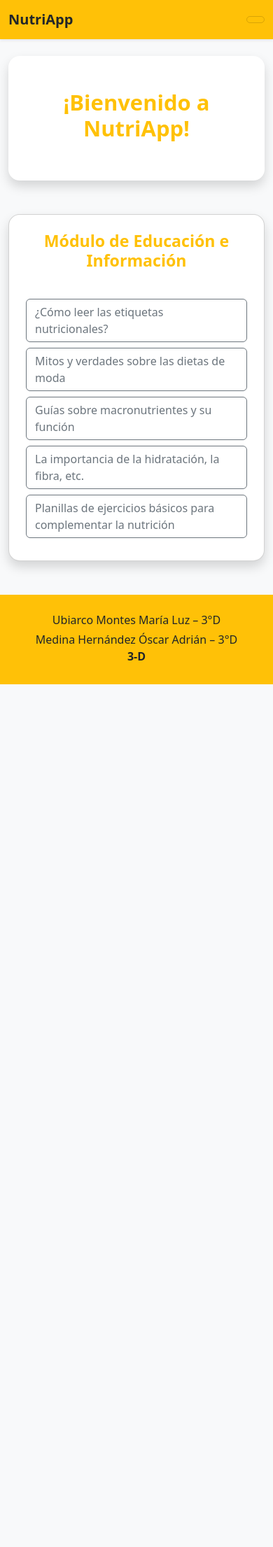
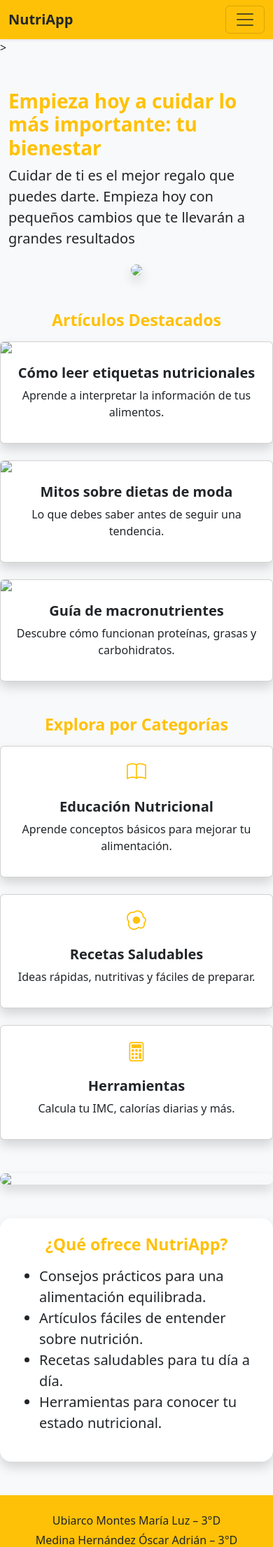
Before and after one commit to luzzz06/NutriApp, a Flask app: page / in a window 390 px wide. Shown: the top 2211 px of the page at 70% size. Before the commit the page ends 978 px from the top, so only its background shows below. Run offline with Flask 3, Linux system fonts and the light colour scheme; some libraries are stand-ins or nearby versions.

Commit message:
cambie la base

```diff
--- a/templates/base.html
+++ b/templates/base.html
@@ -3,7 +3,12 @@
   <head>
     <meta charset="UTF-8">
     <title>{% block title %}NutriApp{% endblock %}</title>
-    <link href="https://cdn.jsdelivr.net/npm/bootstrap@5.3.8/dist/css/bootstrap.min.css" rel="stylesheet" crossorigin="anonymous">
+
+
+    <link href="https://cdn.jsdelivr.net/npm/bootstrap@5.3.8/dist/css/bootstrap.min.css" rel="stylesheet">
+
+
+    <link href="https://cdn.jsdelivr.net/npm/bootstrap-icons@1.11.3/font/bootstrap-icons.css" rel="stylesheet">
   </head>
 
   <body class="bg-light">
@@ -12,8 +17,9 @@
     <nav class="navbar navbar-expand-lg bg-warning shadow-sm">
       <div class="container-fluid">
         <a class="navbar-brand fw-bold text-dark" href="{{ url_for('base') }}">NutriApp</a>
+
         <button class="navbar-toggler" type="button" data-bs-toggle="collapse" data-bs-target="#navbarNav">
-
+          <span class="navbar-toggler-icon"></span>
         </button>
 
         <div class="collapse navbar-collapse justify-content-center" id="navbarNav">
@@ -23,127 +29,139 @@
             <li class="nav-item"><a class="nav-link text-dark fw-semibold" href="{{ url_for('recetas') }}">Recetas</a></li>
             <li class="nav-item"><a class="nav-link text-dark fw-semibold" href="{{ url_for('herramientas') }}">Herramientas</a></li>
             <li class="nav-item"><a class="nav-link text-dark fw-semibold" href="{{ url_for('registro') }}">Registro</a></li>
-            <li class="nav-item"><a class="nav-link text-dark fw-semibold" href="{{ url_for('sesion') }}">inicia sesion</a></li>
+            <li class="nav-item"><a class="nav-link text-dark fw-semibold" href="{{ url_for('sesion') }}">Inicia sesión</a></li>
           </ul>
         </div>
       </div>
     </nav>
 
+    >
 
-    <header class="container my-4">
-      <div class="p-5 bg-white rounded-4 shadow text-center">
-        <h1 class="fw-bold text-warning display-5">
-          {% block titulo %}¡Bienvenido a NutriApp!{% endblock %}
-        </h1>
-      </div>
-    </header>
+      {% block contenido %}
 
-    <main class="container my-5">
-      {% block contenido %}
-      <div class="card shadow p-4 rounded-4 mb-5">
-        <h3 class="fw-bold text-warning text-center mb-4">Módulo de Educación e Información</h3>
-
-        <div class="mt-3">
-          <button class="btn btn-outline-secondary w-100 text-start mb-2" data-bs-toggle="modal" data-bs-target="#modal1">
-            ¿Cómo leer las etiquetas nutricionales?
-          </button>
-
-          <button class="btn btn-outline-secondary w-100 text-start mb-2" data-bs-toggle="modal" data-bs-target="#modal2">
-            Mitos y verdades sobre las dietas de moda
-          </button>
-
-          <button class="btn btn-outline-secondary w-100 text-start mb-2" data-bs-toggle="modal" data-bs-target="#modal3">
-            Guías sobre macronutrientes y su función
-          </button>
-
-          <button class="btn btn-outline-secondary w-100 text-start mb-2" data-bs-toggle="modal" data-bs-target="#modal4">
-            La importancia de la hidratación, la fibra, etc.
-          </button>
-
-          <button class="btn btn-outline-secondary w-100 text-start mb-2" data-bs-toggle="modal" data-bs-target="#modal5">
-            Planillas de ejercicios básicos para complementar la nutrición
-          </button>
-        </div>
-      </div>
-
-      {% endblock %}
-    </main>
+    <div class="container my-5">
+  <div class="row align-items-center">
 
 
-    <div class="modal fade" id="modal1" tabindex="-1" aria-hidden="true">
-      <div class="modal-dialog modal-dialog-centered">
-        <div class="modal-content">
-          <div class="modal-header bg-warning">
-            <h5 class="modal-title">¿Cómo leer las etiquetas nutricionales?</h5>
-            <button type="button" class="btn-close" data-bs-dismiss="modal"></button>
-          </div>
-          <div class="modal-body">
-            Observa las porciones, calorías y macronutrientes para entender el verdadero valor de lo que consumes.
-          </div>
-        </div>
-      </div>
+    <div class="col-md-6">
+      <h1 class="fw-bold text-warning">
+
+Empieza hoy a cuidar lo más importante: tu bienestar</h1>
+      <p class="fs-5">
+        Cuidar de ti es el mejor regalo que puedes darte. Empieza hoy con pequeños cambios que te llevarán a grandes resultados
+      </p>
     </div>
 
 
-    <div class="modal fade" id="modal2" tabindex="-1" aria-hidden="true">
-      <div class="modal-dialog modal-dialog-centered">
-        <div class="modal-content">
-          <div class="modal-header bg-warning">
-            <h5 class="modal-title">Mitos y verdades sobre las dietas de moda</h5>
-            <button type="button" class="btn-close" data-bs-dismiss="modal"></button>
-          </div>
-          <div class="modal-body">
-            No todas las dietas populares son saludables. El equilibrio y la variedad son clave para un estilo de vida sostenible.
-          </div>
-        </div>
+    <div class="col-md-6 text-center">
+      <img src="https://via.placeholder.com/350" class="img-fluid rounded-circle shadow">
+    </div>
+
+  </div>
+</div>
+
+
+<h3 class="fw-bold text-warning mb-3 text-center">Artículos Destacados</h3>
+<div class="row g-4 mb-5">
+
+  <div class="col-md-4">
+    <div class="card shadow h-100">
+      <img src="https://via.placeholder.com/400x250?text=Etiquetas+Nutricionales" class="card-img-top">
+      <div class="card-body">
+        <h5 class="fw-bold text-center">Cómo leer etiquetas nutricionales</h5>
+        <p class="text-center">Aprende a interpretar la información de tus alimentos.</p>
       </div>
     </div>
+  </div>
+
+  <div class="col-md-4">
+    <div class="card shadow h-100">
+      <img src="https://via.placeholder.com/400x250?text=Dietas+de+Moda" class="card-img-top">
+      <div class="card-body">
+        <h5 class="fw-bold text-center">Mitos sobre dietas de moda</h5>
+        <p class="text-center">Lo que debes saber antes de seguir una tendencia.</p>
+      </div>
+    </div>
+  </div>
+
+  <div class="col-md-4">
+    <div class="card shadow h-100">
+      <img src="https://via.placeholder.com/400x250?text=Macronutrientes" class="card-img-top">
+      <div class="card-body">
+        <h5 class="fw-bold text-center">Guía de macronutrientes</h5>
+        <p class="text-center">Descubre cómo funcionan proteínas, grasas y carbohidratos.</p>
+      </div>
+    </div>
+  </div>
+
+</div>
 
 
-    <div class="modal fade" id="modal3" tabindex="-1" aria-hidden="true">
-      <div class="modal-dialog modal-dialog-centered">
-        <div class="modal-content">
-          <div class="modal-header bg-warning">
-            <h5 class="modal-title">Guías sobre macronutrientes y su función</h5>
-            <button type="button" class="btn-close" data-bs-dismiss="modal"></button>
-          </div>
-          <div class="modal-body">
-            Los macronutrientes son esenciales: las proteínas construyen, los carbohidratos energizan y las grasas regulan funciones vitales.
-          </div>
-        </div>
+<h3 class="fw-bold text-warning mb-3 text-center">Explora por Categorías</h3>
+<div class="row g-4 mb-5">
+
+  <div class="col-md-4">
+    <div class="card shadow h-100">
+      <div class="card-body text-center">
+        <i class="bi bi-book text-warning fs-1"></i>
+        <h5 class="fw-bold mt-3">Educación Nutricional</h5>
+        <p>Aprende conceptos básicos para mejorar tu alimentación.</p>
       </div>
     </div>
+  </div>
+
+  <div class="col-md-4">
+    <div class="card shadow h-100">
+      <div class="card-body text-center">
+        <i class="bi bi-egg-fried text-warning fs-1"></i>
+        <h5 class="fw-bold mt-3">Recetas Saludables</h5>
+        <p>Ideas rápidas, nutritivas y fáciles de preparar.</p>
+      </div>
+    </div>
+  </div>
+
+  <div class="col-md-4">
+    <div class="card shadow h-100">
+      <div class="card-body text-center">
+        <i class="bi bi-calculator text-warning fs-1"></i>
+        <h5 class="fw-bold mt-3">Herramientas</h5>
+        <p>Calcula tu IMC, calorías diarias y más.</p>
+      </div>
+    </div>
+  </div>
+
+</div>
 
 
-    <div class="modal fade" id="modal4" tabindex="-1" aria-hidden="true">
-      <div class="modal-dialog modal-dialog-centered">
-        <div class="modal-content">
-          <div class="modal-header bg-warning">
-            <h5 class="modal-title">La importancia de la hidratación y la fibra</h5>
-            <button type="button" class="btn-close" data-bs-dismiss="modal"></button>
-          </div>
-          <div class="modal-body">
-            Beber suficiente agua y consumir fibra ayuda a la digestión, regula el apetito y favorece el bienestar general.
-          </div>
-        </div>
-      </div>
+<div id="nutriCarousel" class="carousel slide mb-5" data-bs-ride="carousel">
+  <div class="carousel-inner rounded-4 shadow">
+    <div class="carousel-item active">
+      <img src="https://via.placeholder.com/1200x400?text=Alimentación+Saludable" class="d-block w-100">
     </div>
+    <div class="carousel-item">
+      <img src="https://via.placeholder.com/1200x400?text=Recetas+Nutritivas" class="d-block w-100">
+    </div>
+    <div class="carousel-item">
+      <img src="https://via.placeholder.com/1200x400?text=Herramientas+Nutricionales" class="d-block w-100">
+    </div>
+  </div>
+</div>
 
 
-    <div class="modal fade" id="modal5" tabindex="-1" aria-hidden="true">
-      <div class="modal-dialog modal-dialog-centered">
-        <div class="modal-content">
-          <div class="modal-header bg-warning">
-            <h5 class="modal-title">Planillas de ejercicios básicos</h5>
-            <button type="button" class="btn-close" data-bs-dismiss="modal"></button>
-          </div>
-          <div class="modal-body">
-            Combina ejercicios simples como caminar o hacer estiramientos diarios con una buena alimentación para mejores resultados.
-          </div>
-        </div>
-      </div>
-    </div>
+<div class="p-4 bg-white shadow rounded-4 mb-5">
+  <h3 class="fw-bold text-warning text-center mb-3">¿Qué ofrece NutriApp?</h3>
+  <ul class="fs-5">
+    <li>Consejos prácticos para una alimentación equilibrada.</li>
+    <li>Artículos fáciles de entender sobre nutrición.</li>
+    <li>Recetas saludables para tu día a día.</li>
+    <li>Herramientas para conocer tu estado nutricional.</li>
+  </ul>
+</div>
 
+
+      {% endblock %}
+
+    </main>
 
     <footer class="bg-warning text-dark text-center py-4 mt-4">
       <p class="mb-1">Ubiarco Montes María Luz – 3°D</p>
```
